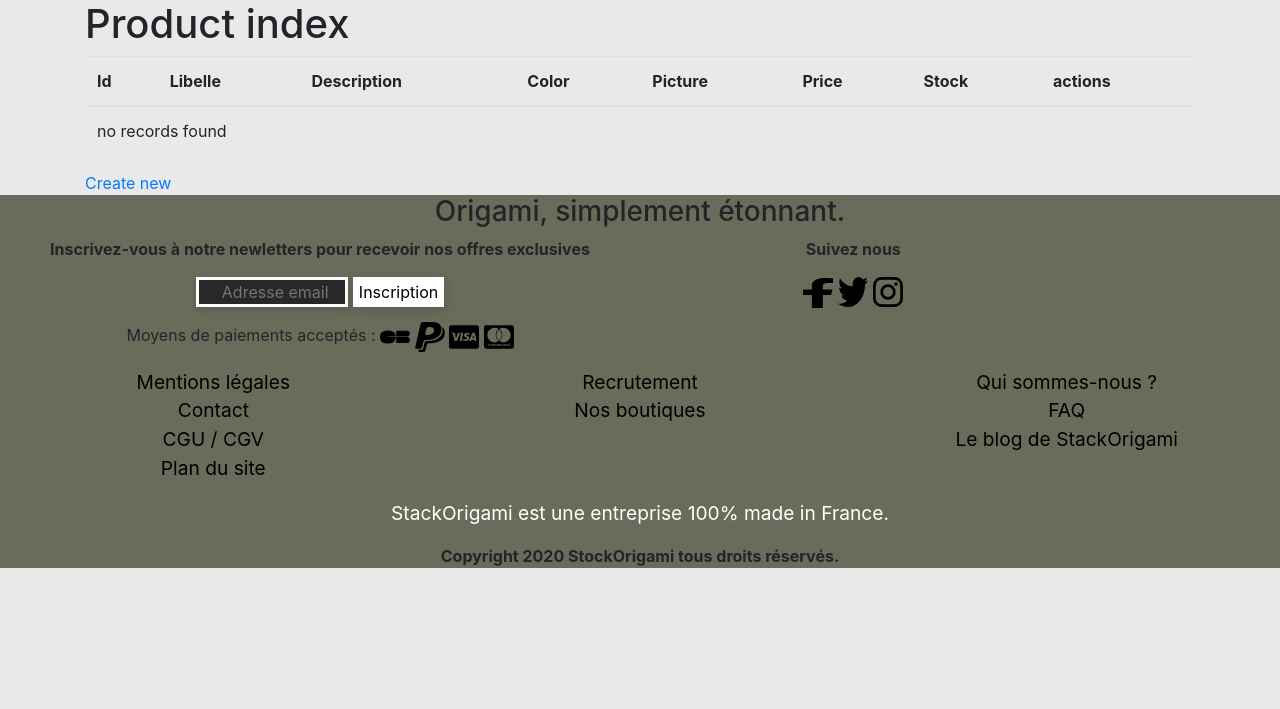
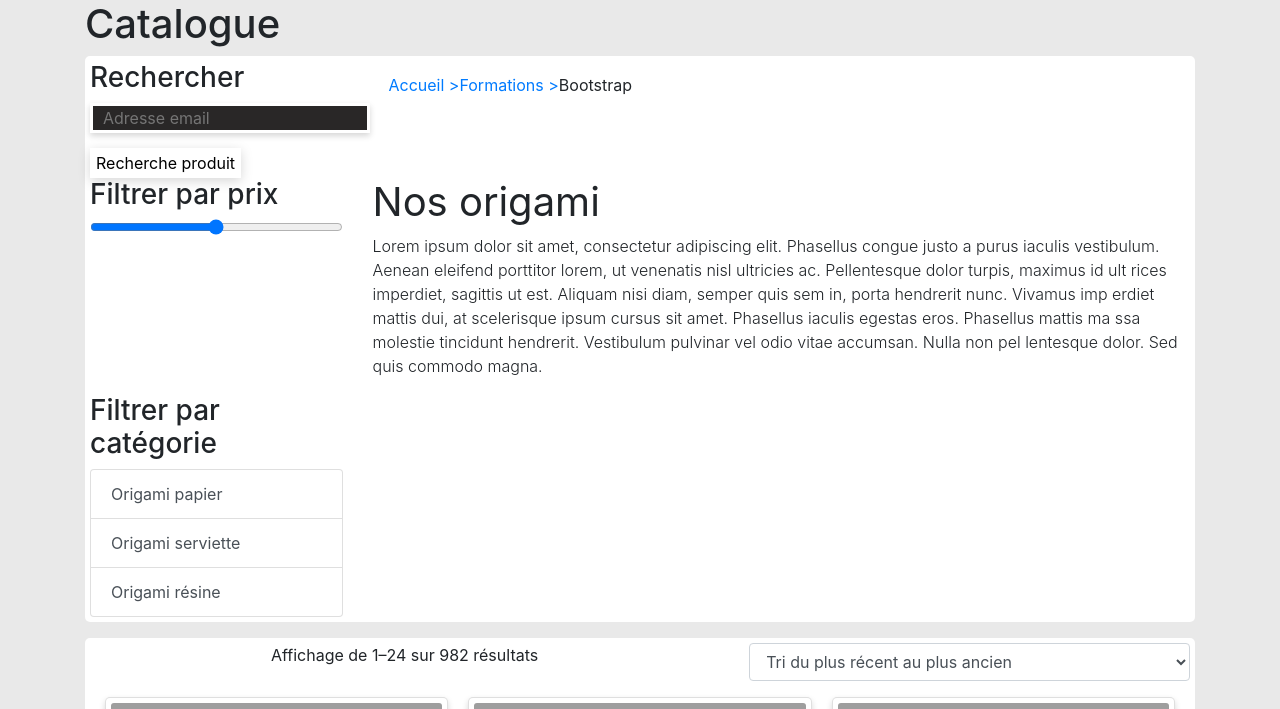
Before and after one commit to Afpa-repo/CDA-19124, a Symfony app: template StackOrigami/templates/product/index.html.twig in a window 1280 px wide. Shown: the part 56-765 px from the top of the page. Run offline with Twig, Linux system fonts and the light colour scheme; the template is opened without the code that fills it, so the values that code supplies are empty; some libraries are stand-ins or nearby versions; grey boxes are pictures that could not be loaded.

Commit message:
end of day

```diff
--- a/StackOrigami/public/css/style.css
+++ b/StackOrigami/public/css/style.css
@@ -172,3 +172,27 @@ ul {
 }
 
 /* end slider */
+
+
+.top_filter {
+    background-color : white;
+    border-radius: 5px;
+    padding : 5px;
+}
+
+.card-product {
+    background-color : white;
+    border-radius: 5px;
+    padding : 5px;
+    box-shadow: 0px 3px 6px rgba(0, 0, 0, 0.16);
+}
+
+.breadcrumb_stack {
+    display: flex;
+    -ms-flex-wrap: wrap;
+    flex-wrap: wrap;
+    padding: .75rem 1rem;
+    margin-bottom: 1rem;
+    list-style: none;
+    border-radius: .25rem;
+}
--- a/StackOrigami/templates/base.html.twig
+++ b/StackOrigami/templates/base.html.twig
@@ -18,7 +18,7 @@
                 <span class="navbar-toggler-icon"></span>
             </button>
             <div class="collapse navbar-collapse" id="navbarTogglerDemo01">
-                <a id="logo_text" href="#">StackOrigami</a>
+                <a id="logo_text" href="{{ path('home') }}">StackOrigami</a>
                 <ul class="lg-pl-5 navbar-nav mr-auto mt-2 mt-lg-0">
                     <li class="nav-item  ">
                         <a class="nav-link" href="{{ path('home') }}">Accueil</a> <span class="sr-only">(current)</span></a>
--- a/StackOrigami/templates/product/index.html.twig
+++ b/StackOrigami/templates/product/index.html.twig
@@ -4,44 +4,155 @@
 
 {% block body %}
     <div class="container">
-    <h1>Product index</h1>
-    <div class="table-responsive">
-        <table class="table">
-            <thead>
-                <tr>
-                    <th>Id</th>
-                    <th>Libelle</th>
-                    <th>Description</th>
-                    <th>Color</th>
-                    <th>Picture</th>
-                    <th>Price</th>
-                    <th>Stock</th>
-                    <th>actions</th>
-                </tr>
-            </thead>
-            <tbody>
-                {% for product in products %}
-                    <tr>
-                        <td>{{ product.id }}</td>
-                        <td>{{ product.libelle }}</td>
-                        <td>{{ product.description }}</td>
-                        <td>{{ product.color }}</td>
-                        <td>{{ product.picture }}</td>
-                        <td>{{ product.price }}</td>
-                        <td>{{ product.stock }}</td>
-                        <td>
-                            <a href="{{ path('product_show', {'id': product.id}) }}">show</a>
-                            <a href="{{ path('product_edit', {'id': product.id}) }}">edit</a>
-                        </td>
-                    </tr>
-                {% else %}
-                    <tr>
-                        <td colspan="8">no records found</td>
-                    </tr>
-                {% endfor %}
-            </tbody>
-        </table>
-    </div>
-    <a href="{{ path('product_new') }}">Create new</a>
-    </div>
-{% endblock %}
+        <h1>Catalogue</h1>
+        <div class="top_filter">
+            <div class="row">
+                <div class="col-sm-12 col-lg-3">
+
+                    <h3>Rechercher</h3>
+                    <form>
+                        <input type="email" name="email" class="input_footer" placeholder="Adresse email">
+                        <input type="submit" name="send" class="btn-footer " value="Recherche produit">
+                    </form>
+                </div>
+                <div class="col-sm-12 col-lg-9">
+
+                    <ol class="breadcrumb_stack">
+                        <li><a href="index.php" title="Accueil">Accueil ></a></li>
+                        <li><a href="formations.php" title="formations">Formations ></a></li>
+                        <li class="active">Bootstrap</li>
+                    </ol>
+
+                </div>
+
+            </div>
+
+            <div class="row">
+
+
+                <div class="col-sm-12 col-lg-3">
+
+                    <h3>Filtrer par prix </h3>
+                    <div class="form-group">
+                        <input type="range" class="form-control-range" id="formControlRange">
+                    </div>
+                </div>
+
+                <div class="col-sm-12 col-lg-9">
+
+                    <h1 class="font-weight-normal">Nos origami</h1>
+                    <p class="font-weight-light">Lorem ipsum dolor sit amet, consectetur adipiscing elit. Phasellus congue justo a purus iaculis vestibulum.
+                        Aenean eleifend porttitor lorem, ut venenatis nisl ultricies ac. Pellentesque dolor turpis, maximus id ult
+                        rices imperdiet, sagittis ut est. Aliquam nisi diam, semper quis sem in, porta hendrerit nunc. Vivamus imp
+                        erdiet mattis dui, at scelerisque ipsum cursus sit amet. Phasellus iaculis egestas eros. Phasellus mattis ma
+                        ssa molestie tincidunt hendrerit. Vestibulum pulvinar vel odio vitae accumsan. Nulla non pel
+                        lentesque dolor. Sed quis commodo magna.
+                    </p>
+
+                </div>
+            </div>
+            <div class="row">
+
+                <div class="col-sm-12 col-lg-3">
+                    <h3>Filtrer par catégorie</h3>
+                    <div class="list-group">
+                        <a href="#" class="list-group-item list-group-item-action">Origami papier</a>
+                        <a href="#" class="list-group-item list-group-item-action">Origami serviette</a>
+                        <a href="#" class="list-group-item list-group-item-action">Origami résine</a>
+                    </div>
+                </div>
+            </div>
+        </div>
+
+
+
+
+        <div class="top_filter mt-3 text-center">
+
+            <div class="row">
+                <div class="col-7">
+                    <p>Affichage de 1–24 sur 982 résultats</p>
+
+                </div>
+                <div class="col-5">
+                    <div class="form-group">
+                        <select class="form-control" id="exampleFormControlSelect1">
+                            <option>Tri du plus récent au plus ancien</option>
+                            <option>Tri par popularité</option>
+                            <option>Tri prix croissant</option>
+                            <option>Tri prix décroissant</option>
+                        </select>
+                    </div>
+                </div>
+            </div>
+
+
+            <div class="products col-12">
+
+                <div class="card-columns">
+                    <a href="">
+                        <div class="card card-product">
+
+                            <img class="card-img-top" src="{{ asset('images/51IE-V8GE4L-removebg-preview.svg') }}" alt="Card image cap">
+                            <div class="card-body">
+                                <h5 class="card-title">PandaStack</h5>
+                                <p class="card-text">25€</p>
+                            </div>
+                        </div>
+                    </a>
+                    <a href="">
+                        <div class="card card-product">
+
+                            <img class="card-img-top" src="{{ asset('images/hqdefault-removebg-preview.svg') }}" alt="Card image cap">
+                            <div class="card-body">
+                                <h5 class="card-title">PandaStack</h5>
+                                <p class="card-text">25€</p>
+                            </div>
+                        </div>
+                    </a>
+                    <a href="">
+                        <div class="card card-product">
+
+                            <img class="card-img-top" src="{{ asset('images/51IE-V8GE4L-removebg-preview.svg') }}" alt="Card image cap">
+                            <div class="card-body">
+                                <h5 class="card-title">PandaStack</h5>
+                                <p class="card-text">25€</p>
+                            </div>
+                        </div>
+                    </a>
+                    <a href="">
+                        <div class="card card-product">
+
+                            <img class="card-img-top" src="{{ asset('images/hqdefault-removebg-preview.svg') }}" alt="Card image cap">
+                            <div class="card-body">
+                                <h5 class="card-title">PandaStack</h5>
+                                <p class="card-text">25€</p>
+                            </div>
+                        </div>
+                    </a>
+                    <a href="">
+                        <div class="card card-product">
+
+                            <img class="card-img-top" src="{{ asset('images/51IE-V8GE4L-removebg-preview.svg') }}" alt="Card image cap">
+                            <div class="card-body">
+                                <h5 class="card-title">PandaStack</h5>
+                                <p class="card-text">25€</p>
+                            </div>
+                        </div>
+                    </a>
+                    <a href="">
+                        <div class="card card-product">
+
+                            <img class="card-img-top" src="{{ asset('images/51IE-V8GE4L-removebg-preview.svg') }}" alt="Card image cap">
+                            <div class="card-body">
+                                <h5 class="card-title">PandaStack</h5>
+                                <p class="card-text">25€</p>
+                            </div>
+                        </div>
+                    </a>
+                </div>
+
+
+            </div>
+        </div>
+    {% endblock %}
```
Also changed, not shown: StackOrigami/templates/boutique/test.html.twig (added), 2 other files.
